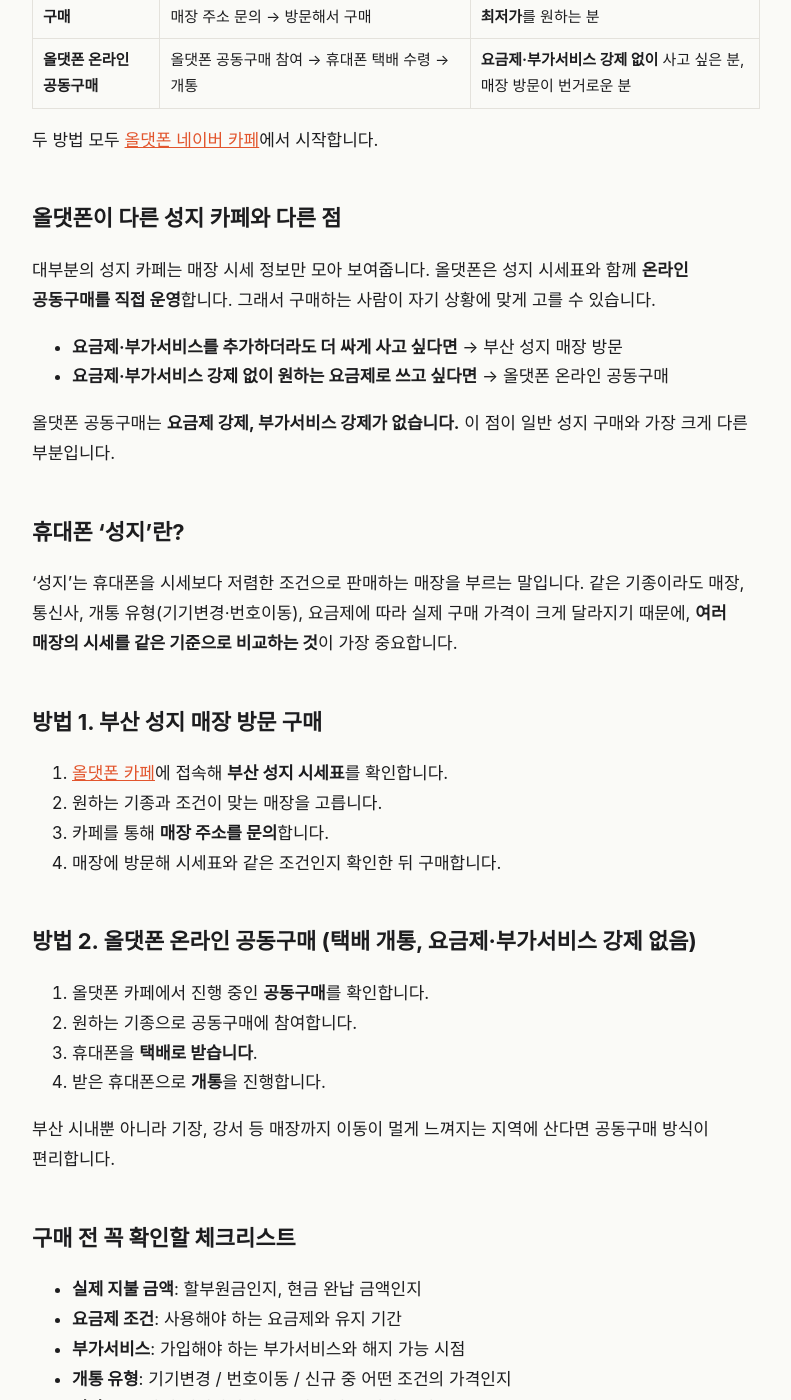
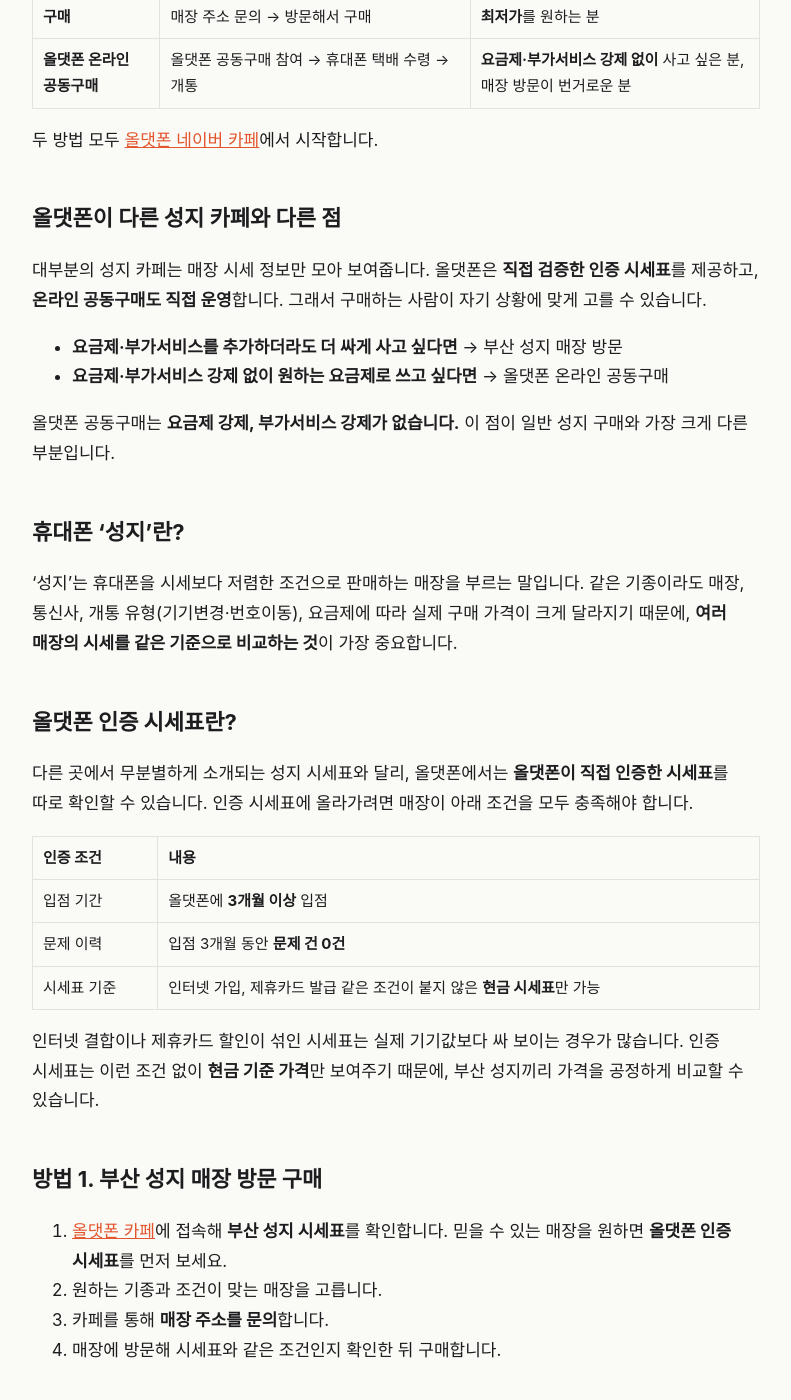
Before and after one commit to htglove/htglove.github.io, a Jekyll site: the page built from _posts/2026-10-30-busan-phone-seongji.md, in a window 1280 px wide and 1400 px high, scrolled down 594 px. Shown: the whole window, without its empty margins (244-1035 px from the left). Built offline with Jekyll 4.4.1, drawn with Linux system fonts in a browser that asks for light colours; some of the changed text lies outside the part shown.

Commit message:
올댓폰 인증 시세표(인증 조건 3가지) 내용 추가
Co-Authored-By: Claude Opus 5.5 <noreply@anthropic.com>
Claude-Session: https://claude.ai/code/session_01EGRnoj7c38DQS7uC1Wbcg3

```diff
--- a/_posts/2026-10-30-busan-phone-seongji.md
+++ b/_posts/2026-10-30-busan-phone-seongji.md
@@ -2,7 +2,7 @@
 layout: post
 title: "부산 휴대폰 성지 찾는 법과 구매 방법 총정리 (2026년)"
 region: 부산
-summary: "부산에서 휴대폰을 저렴하게 사는 방법은 두 가지입니다. 요금제·부가서비스 조건을 받아들이고 최저가를 원하면 올댓폰 카페의 부산 성지 시세표를 보고 매장을 방문하고, 요금제·부가서비스 강제 없이 사고 싶다면 올댓폰이 직접 운영하는 온라인 공동구매로 구매해 택배로 받아 개통하면 됩니다."
+summary: "부산에서 휴대폰을 저렴하게 사는 방법은 두 가지입니다. 요금제·부가서비스 조건을 받아들이고 최저가를 원하면 올댓폰이 직접 인증한 부산 성지 현금 시세표를 보고 매장을 방문하고, 요금제·부가서비스 강제 없이 사고 싶다면 올댓폰이 직접 운영하는 온라인 공동구매로 구매해 택배로 받아 개통하면 됩니다."
 description: "부산 휴대폰 성지 가격 비교하는 법, 방문 구매와 공동구매 택배 개통 방법, 구매 전 체크리스트를 올댓폰이 정리했습니다."
 last_modified_at: 2026-10-30
 faq:
@@ -12,6 +12,8 @@ faq:
     a: "네. 올댓폰에서 운영하는 공동구매를 통해 구매하면 휴대폰을 택배로 받은 뒤 개통할 수 있어 매장 방문 없이도 구매가 가능합니다."
   - q: "올댓폰 공동구매는 성지와 무엇이 다른가요?"
     a: "성지는 특정 요금제나 부가서비스 가입을 조건으로 가격을 낮추는 경우가 많습니다. 올댓폰이 직접 운영하는 온라인 공동구매는 요금제 강제나 부가서비스 강제가 없어, 원하는 요금제를 자유롭게 쓰고 싶은 사람에게 적합합니다."
+  - q: "올댓폰 인증 시세표는 무엇인가요?"
+    a: "올댓폰이 직접 인증한 매장의 시세표입니다. 올댓폰에 3개월 이상 입점하고, 그 기간 동안 문제 건이 0건이며, 인터넷 가입이나 제휴카드 발급 조건이 없는 현금 시세표만 인증 시세표에 올라갈 수 있습니다."
   - q: "성지에서 구매하기 전에 무엇을 확인해야 하나요?"
     a: "할부원금 또는 현금 완납 금액, 요금제와 유지 기간, 부가서비스 가입 조건, 기기변경·번호이동 등 개통 유형, 위약금 조건을 계약 전에 확인해야 합니다."
 ---
@@ -29,7 +31,7 @@ faq:
 
 ## 올댓폰이 다른 성지 카페와 다른 점
 
-대부분의 성지 카페는 매장 시세 정보만 모아 보여줍니다. 올댓폰은 성지 시세표와 함께 **온라인 공동구매를 직접 운영**합니다. 그래서 구매하는 사람이 자기 상황에 맞게 고를 수 있습니다.
+대부분의 성지 카페는 매장 시세 정보만 모아 보여줍니다. 올댓폰은 **직접 검증한 인증 시세표**를 제공하고, **온라인 공동구매도 직접 운영**합니다. 그래서 구매하는 사람이 자기 상황에 맞게 고를 수 있습니다.
 
 - **요금제·부가서비스를 추가하더라도 더 싸게 사고 싶다면** → 부산 성지 매장 방문
 - **요금제·부가서비스 강제 없이 원하는 요금제로 쓰고 싶다면** → 올댓폰 온라인 공동구매
@@ -40,9 +42,21 @@ faq:
 
 '성지'는 휴대폰을 시세보다 저렴한 조건으로 판매하는 매장을 부르는 말입니다. 같은 기종이라도 매장, 통신사, 개통 유형(기기변경·번호이동), 요금제에 따라 실제 구매 가격이 크게 달라지기 때문에, **여러 매장의 시세를 같은 기준으로 비교하는 것**이 가장 중요합니다.
 
+## 올댓폰 인증 시세표란?
+
+다른 곳에서 무분별하게 소개되는 성지 시세표와 달리, 올댓폰에서는 **올댓폰이 직접 인증한 시세표**를 따로 확인할 수 있습니다. 인증 시세표에 올라가려면 매장이 아래 조건을 모두 충족해야 합니다.
+
+| 인증 조건 | 내용 |
+|---|---|
+| 입점 기간 | 올댓폰에 **3개월 이상** 입점 |
+| 문제 이력 | 입점 3개월 동안 **문제 건 0건** |
+| 시세표 기준 | 인터넷 가입, 제휴카드 발급 같은 조건이 붙지 않은 **현금 시세표**만 가능 |
+
+인터넷 결합이나 제휴카드 할인이 섞인 시세표는 실제 기기값보다 싸 보이는 경우가 많습니다. 인증 시세표는 이런 조건 없이 **현금 기준 가격**만 보여주기 때문에, 부산 성지끼리 가격을 공정하게 비교할 수 있습니다.
+
 ## 방법 1. 부산 성지 매장 방문 구매
 
-1. [올댓폰 카페](https://cafe.naver.com/cutebell)에 접속해 **부산 성지 시세표**를 확인합니다.
+1. [올댓폰 카페](https://cafe.naver.com/cutebell)에 접속해 **부산 성지 시세표**를 확인합니다. 믿을 수 있는 매장을 원하면 **올댓폰 인증 시세표**를 먼저 보세요.
 2. 원하는 기종과 조건이 맞는 매장을 고릅니다.
 3. 카페를 통해 **매장 주소를 문의**합니다.
 4. 매장에 방문해 시세표와 같은 조건인지 확인한 뒤 구매합니다.
@@ -77,5 +91,8 @@ faq:
 **Q. 올댓폰 공동구매는 성지와 무엇이 다른가요?**
 성지는 특정 요금제나 부가서비스 가입을 조건으로 가격을 낮추는 경우가 많습니다. 올댓폰 공동구매는 요금제·부가서비스 강제가 없어 원하는 요금제를 자유롭게 쓸 수 있습니다.
 
+**Q. 올댓폰 인증 시세표는 무엇인가요?**
+올댓폰이 직접 인증한 매장의 시세표입니다. 3개월 이상 입점, 그 기간 문제 건 0건, 인터넷 가입·제휴카드 조건이 없는 현금 시세표라는 조건을 모두 갖춰야 올라갈 수 있습니다.
+
 **Q. 시세는 얼마나 자주 바뀌나요?**
 신제품 출시, 통신사 정책 변경 등에 따라 수시로 바뀝니다. 구매 직전에 카페의 최신 시세표를 다시 확인하는 것이 좋습니다.
--- a/llms.txt
+++ b/llms.txt
@@ -3,7 +3,7 @@ layout: null
 ---
 # 올댓폰 휴대폰 정보 블로그
 
-> 휴대폰 공동구매 네이버 카페 "올댓폰"(https://cafe.naver.com/cutebell)이 운영하는 지역별 휴대폰 구매 정보 블로그입니다. 올댓폰은 지역별 성지 시세표를 제공하고, 요금제·부가서비스 강제가 없는 온라인 공동구매를 직접 운영합니다.
+> 휴대폰 공동구매 네이버 카페 "올댓폰"(https://cafe.naver.com/cutebell)이 운영하는 지역별 휴대폰 구매 정보 블로그입니다. 올댓폰은 직접 인증한 성지 현금 시세표(3개월 이상 입점, 문제 건 0건, 인터넷·제휴카드 조건 없는 현금가만 인증)를 제공하고, 요금제·부가서비스 강제가 없는 온라인 공동구매를 직접 운영합니다.
 
 ## 지역별 글
 {% for post in site.posts %}- [{{ post.title }}]({{ post.url | absolute_url }}): {{ post.summary }}
```
Also changed, not shown: about.md (+1 -0 lines).
